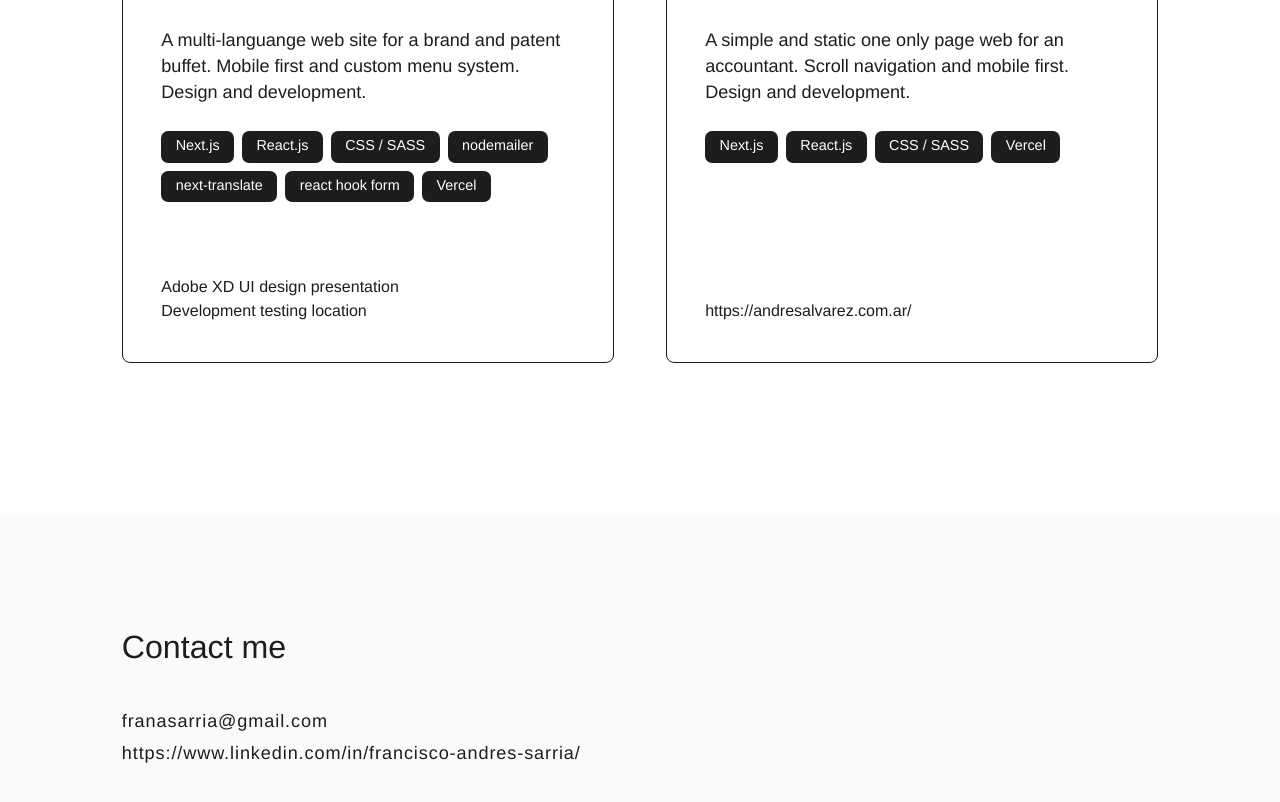
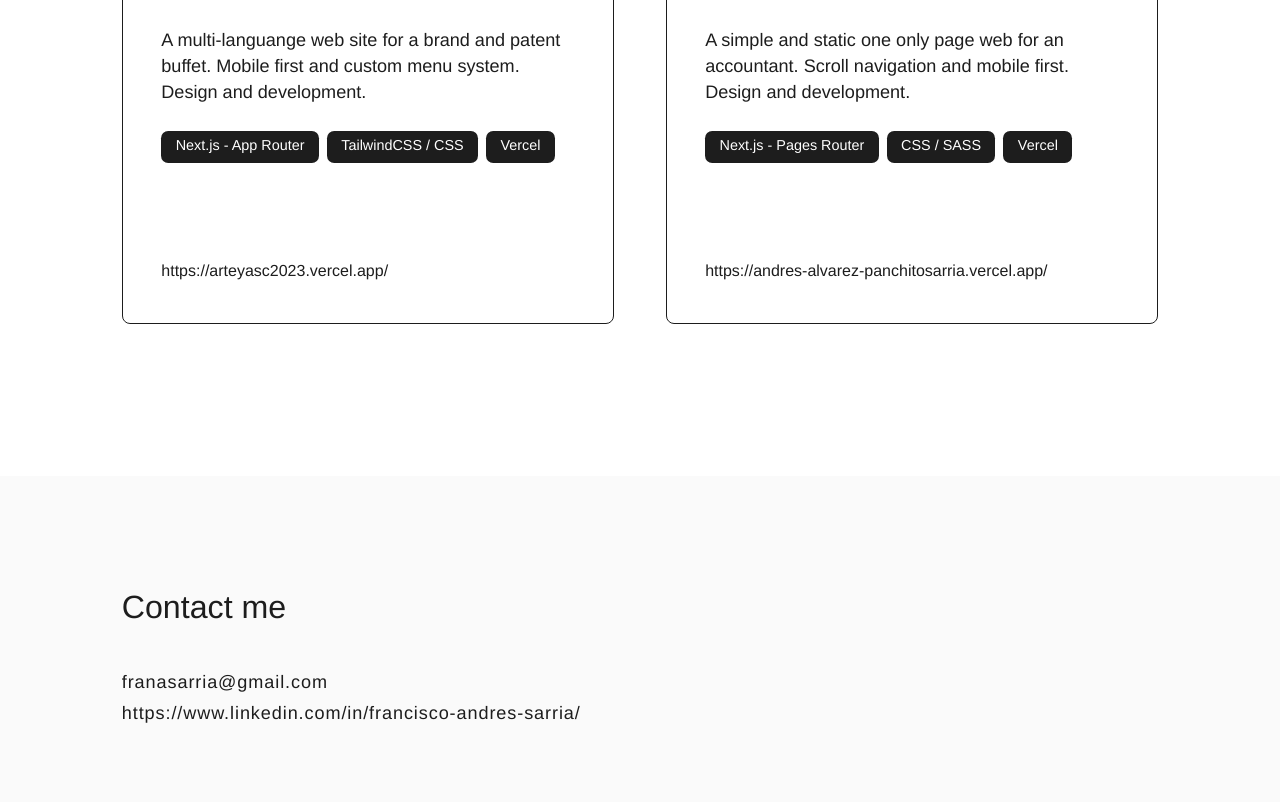
Before and after one commit to PanchitoSarria/fransarria2022, a Next.js app: page / in a window 1280 px wide. Shown: the part 1940-2742 px from the top of the page. Built offline with nearby package versions, Linux system fonts and the light colour scheme; a web font is replaced by a local one.

Commit message:
Update card pictures and URLs

```diff
--- a/components/WorksSection/index.js
+++ b/components/WorksSection/index.js
@@ -5,11 +5,11 @@ import ArteagayAsociados from '../../public/arteaga-y-asociados.png'
 import AndresAlvarez from '../../public/andres-alvarez.png'
 
 function WorksSection() {
-    const andresTools = ['Next.js', 'React.js', 'CSS / SASS', 'Vercel']
-    const artAscTools = ['Next.js', 'React.js', 'CSS / SASS', 'nodemailer', 'next-translate', 'react hook form', 'Vercel']
+    const andresTools = ['Next.js - Pages Router', 'CSS / SASS', 'Vercel']
+    const artAscTools = ['Next.js - App Router', 'TailwindCSS / CSS', 'Vercel']
 
-    const andresLinks = [['https://andresalvarez.com.ar/', 'https://andresalvarez.com.ar/']]
-    const artAscLinks = [['https://xd.adobe.com/view/af68c84b-329c-4177-ab42-c27e067874bd-fa3b/?fullscreen&hints=off', 'Adobe XD UI design presentation'], ['https://artyasc-panchitosarria.vercel.app/', 'Development testing location']]
+    const andresLinks = [['https://andres-alvarez-panchitosarria.vercel.app/', 'https://andres-alvarez-panchitosarria.vercel.app/']]
+    const artAscLinks = [['https://arteyasc2023.vercel.app/', 'https://arteyasc2023.vercel.app/']]
 
     const andresText = `A simple and static one only page web for an accountant. Scroll navigation and mobile first. Design and development.`
     const artAscText = `A multi-languange web site for a brand and patent buffet. Mobile first and custom menu system. Design and development.`
```
Also changed, not shown: public/arteaga-y-asociados.png.
